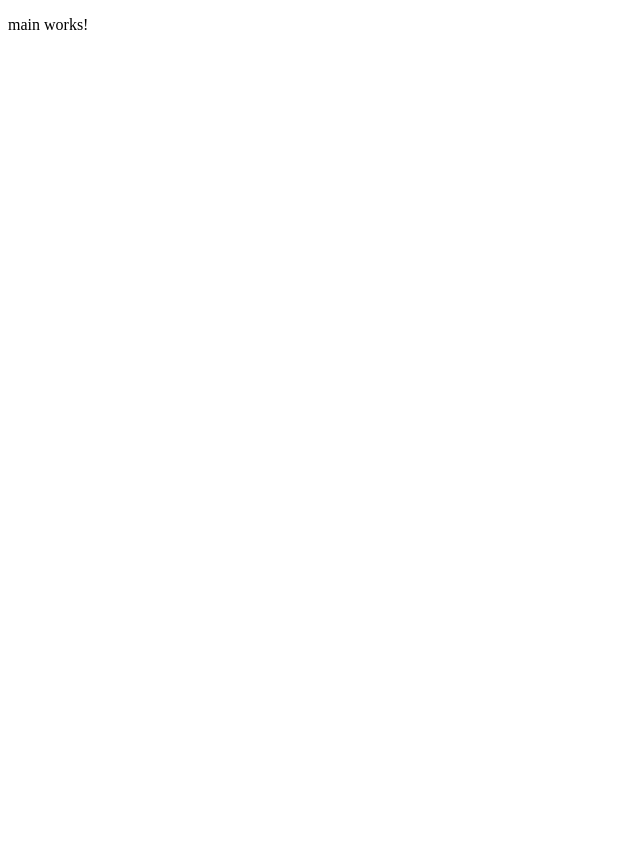
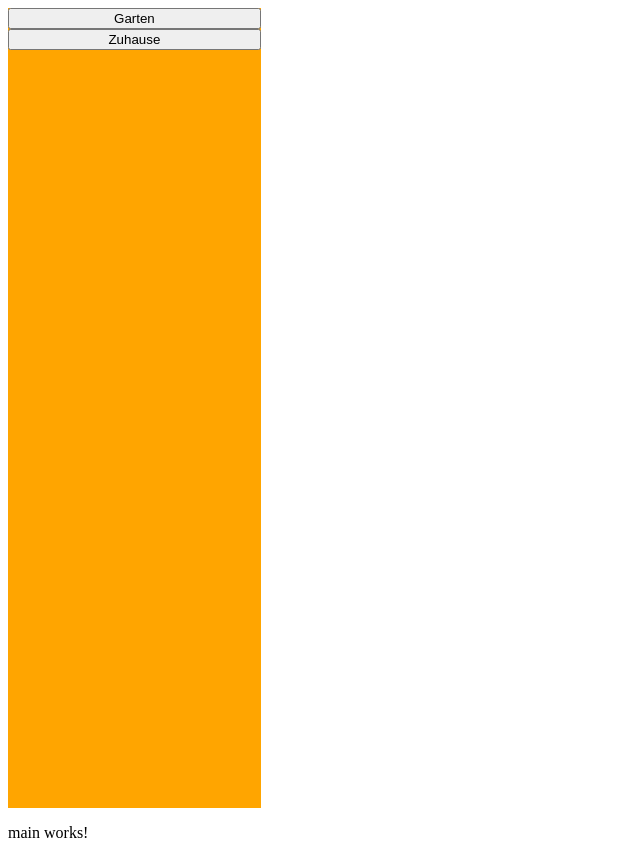
Before and after one commit to ManuelMannhold/manager-private, an Angular app in the folder private-manager/: page / in a window 1280 px wide. Shown: the whole page, without its empty margins (0-640 px from the left). Before the commit the page ends 800 px from the top, so only its background shows below. Built offline with nearby package versions, Linux system fonts and the light colour scheme.

Commit message:
add styling

```diff
--- a/private-manager/src/app/app.html
+++ b/private-manager/src/app/app.html
@@ -1 +1,5 @@
-<router-outlet></router-outlet>
+<div class="container">
+  <router-outlet>
+    <app-sidebar></app-sidebar>
+  </router-outlet>
+</div>
--- a/private-manager/src/app/app.ts
+++ b/private-manager/src/app/app.ts
@@ -1,11 +1,12 @@
 import { Component } from '@angular/core';
 import { RouterOutlet } from '@angular/router';
+import { Sidebar } from './dist/sidebar/sidebar';
 
 @Component({
   selector: 'app-root',
-  imports: [RouterOutlet],
+  imports: [RouterOutlet, Sidebar],
   templateUrl: './app.html',
-  styleUrl: './app.scss'
+  styleUrl: './app.scss',
 })
 export class App {
   protected title = 'private-manager';
```
Also changed, not shown: private-manager/src/app/dist/sidebar/sidebar.html, private-manager/src/app/dist/sidebar/sidebar.scss.
